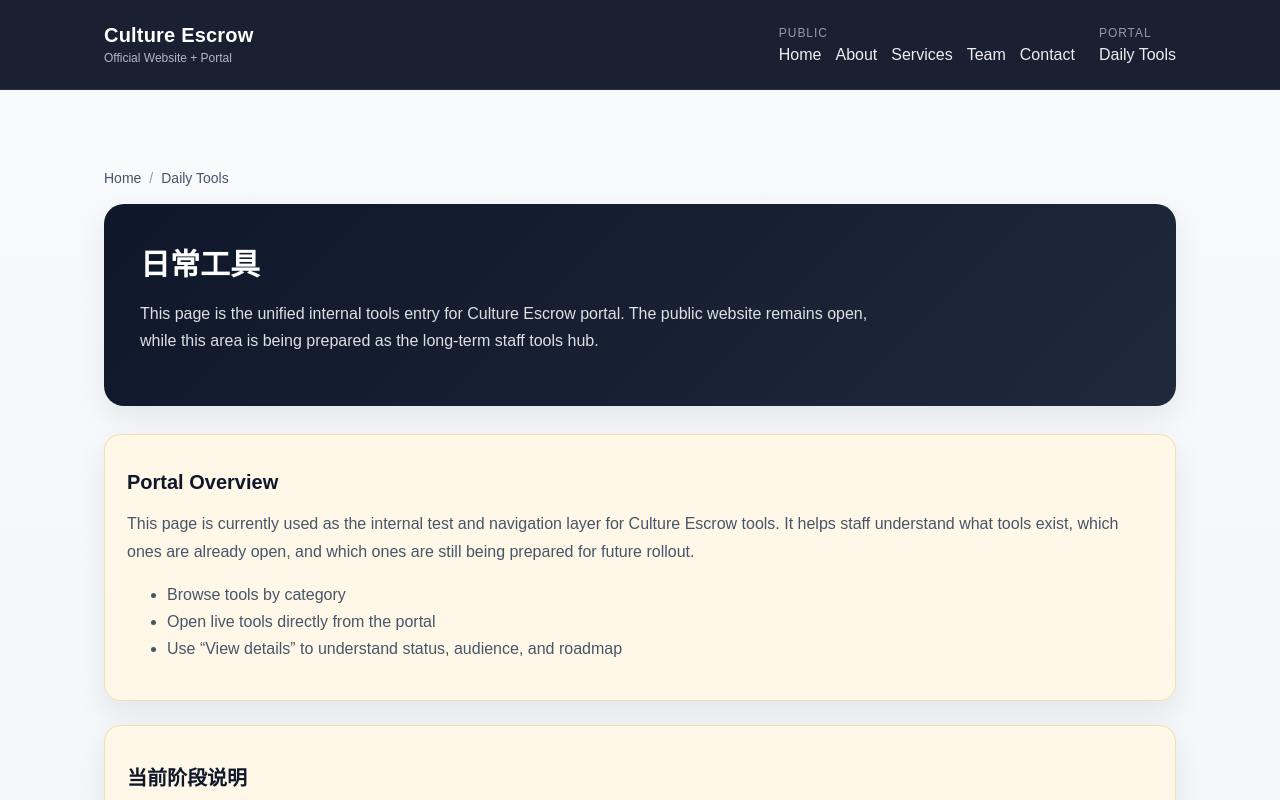
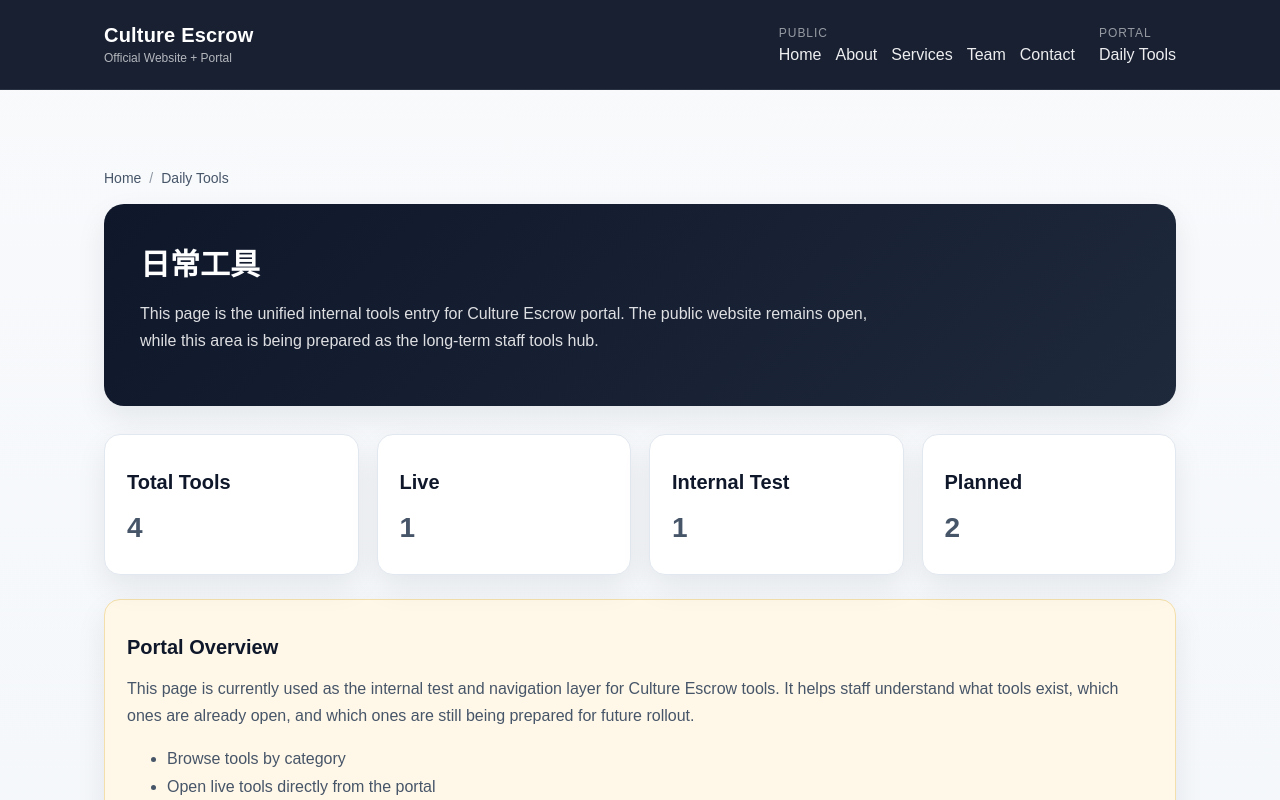
Before and after one commit to yudonghu/culture-escrow-site, a Next.js app: page /daily-tools in a window 1280 px wide. Shown: the top 800 px of the page. Built offline with nearby package versions, Linux system fonts and the light colour scheme.

Commit message:
feat: PR22 add dashboard-style overview metrics to daily-tools

```diff
--- a/app/daily-tools/page.tsx
+++ b/app/daily-tools/page.tsx
@@ -22,6 +22,11 @@ const groupedTools = Object.entries(
   }, {})
 )
 
+const totalTools = tools.length
+const liveCount = tools.filter((tool) => tool.status === 'Live').length
+const internalTestCount = tools.filter((tool) => tool.status === 'Internal Test').length
+const plannedCount = tools.filter((tool) => tool.status === 'Planned').length
+
 export default function DailyToolsPage() {
   return (
     <section className="hero">
@@ -33,6 +38,25 @@ export default function DailyToolsPage() {
           This page is the unified internal tools entry for Culture Escrow portal. The public
           website remains open, while this area is being prepared as the long-term staff tools hub.
         </p>
+      </div>
+
+      <div className="card-grid" style={{ marginBottom: 24 }}>
+        <div className="card">
+          <h2>Total Tools</h2>
+          <p style={{ fontSize: 28, fontWeight: 700, margin: 0 }}>{totalTools}</p>
+        </div>
+        <div className="card">
+          <h2>Live</h2>
+          <p style={{ fontSize: 28, fontWeight: 700, margin: 0 }}>{liveCount}</p>
+        </div>
+        <div className="card">
+          <h2>Internal Test</h2>
+          <p style={{ fontSize: 28, fontWeight: 700, margin: 0 }}>{internalTestCount}</p>
+        </div>
+        <div className="card">
+          <h2>Planned</h2>
+          <p style={{ fontSize: 28, fontWeight: 700, margin: 0 }}>{plannedCount}</p>
+        </div>
       </div>
 
       <div className="card info-panel" style={{ marginBottom: 24 }}>
```
Also changed, not shown: 1 other file (tests, documents, lock files or other folders).
